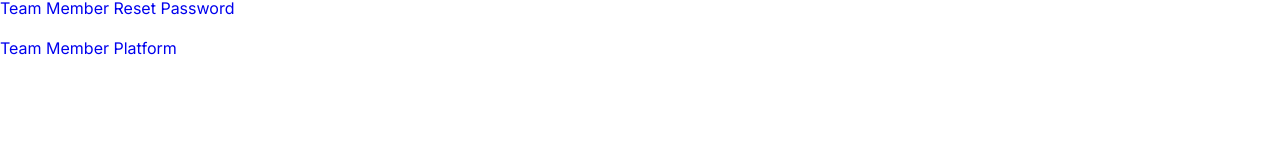
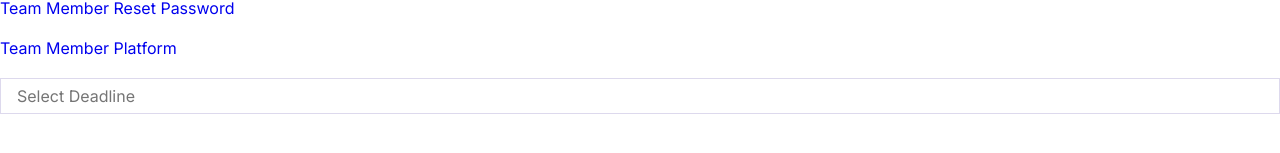
Before and after one commit to ohunazz/projectify-app-ui, a React (Create React App) app: page / in a window 1280 px wide. Shown: the part 381-534 px from the top of the page. Built offline with nearby package versions, Linux system fonts and the light colour scheme; no server answers.

Commit message:
Create React Date Picker

```diff
--- a/package.json
+++ b/package.json
@@ -10,6 +10,7 @@
         "react": "^18.2.0",
         "react-datepicker": "^6.1.0",
         "react-dom": "^18.2.0",
+        "react-hooks": "^1.0.1",
         "react-hot-toast": "^2.4.1",
         "react-router-dom": "^6.21.1",
         "react-scripts": "5.0.1",
--- a/src/App.tsx
+++ b/src/App.tsx
@@ -1,6 +1,8 @@
 import { Link } from "react-router-dom";
 import styled from "styled-components";
-import { StatusBadge } from "./design-system/StatusBadge";
+import { DatePickerV1 } from "./design-system";
+import { useStore } from "./hooks";
+import { useState } from "react";
 
 const Base = styled.div`
     font-size: 1.6rem;
@@ -10,6 +12,7 @@ const Base = styled.div`
 `;
 
 const App = () => {
+    const [date, setDate] = useState<Date>();
     return (
         <Base>
             <h1>You are at Home</h1>
@@ -30,6 +33,14 @@ const App = () => {
                 Team Member Reset Password
             </Link>
             <Link to="team-member/platform">Team Member Platform</Link>
+
+            <div>
+                <DatePickerV1
+                    selected={date}
+                    onChange={(date) => setDate(date)}
+                    placeholder="Select Deadline"
+                />
+            </div>
         </Base>
     );
 };
--- /dev/null
+++ b/src/design-system/DatePicker/DatePicker.css
@@ -0,0 +1,137 @@
+.react-datepicker-wrapper {
+    width: 100% !important;
+}
+
+.react-datepicker.v1-date-picker {
+    font-family: "Inter", sans-serif;
+    width: max-content;
+    border: none;
+    border-radius: 0;
+    box-shadow: var(--shadow-2xl);
+}
+
+.react-datepicker.v1-date-picker.v1-date-picker--rounded {
+    border-radius: var(--border-radius-8);
+}
+
+.react-datepicker.v1-date-picker.v1-date-picker--circle {
+    border-radius: var(--border-radius-20);
+}
+
+.react-datepicker.v1-date-picker.v1-date-picker--lg.v1-date-picker--circle {
+    border-radius: var(--border-radius-24);
+}
+
+.react-datepicker__day.v1-date-picker__day-wrapper {
+    height: 3.6rem;
+    width: 3.6rem;
+    color: var(--jaguar-900);
+    border-radius: 0;
+}
+
+.v1-date-picker--rounded .react-datepicker__day.v1-date-picker__day-wrapper {
+    border-radius: var(--border-radius-8);
+}
+
+.v1-date-picker--circle .react-datepicker__day.v1-date-picker__day-wrapper {
+    border-radius: var(--border-radius-circle);
+}
+
+.react-datepicker__day.v1-date-picker__day-wrapper:hover {
+    background-color: var(--primary-50);
+}
+
+.v1-date-picker__day {
+    font-size: var(--font-size-14);
+    height: 100%;
+    display: flex;
+    align-items: center;
+    justify-content: center;
+}
+
+.react-datepicker__triangle {
+    display: none;
+}
+
+/* Work around the content shift when date picket opens */
+.react-datepicker__tab-loop {
+    position: absolute;
+}
+
+.react-datepicker__day--keyboard-selected,
+.react-datepicker__month-text--keyboard-selected,
+.react-datepicker__quarter-text--keyboard-selected,
+.react-datepicker__year-text--keyboard-selected {
+    background-color: var(--primary-500) !important;
+    color: var(--white) !important;
+}
+
+.react-datepicker__day--selected,
+.react-datepicker__day--in-selecting-range,
+.react-datepicker__day--in-range,
+.react-datepicker__month-text--selected,
+.react-datepicker__month-text--in-selecting-range,
+.react-datepicker__month-text--in-range,
+.react-datepicker__quarter-text--selected,
+.react-datepicker__quarter-text--in-selecting-range,
+.react-datepicker__quarter-text--in-range,
+.react-datepicker__year-text--selected,
+.react-datepicker__year-text--in-selecting-range,
+.react-datepicker__year-text--in-range {
+    background-color: var(--primary-500) !important;
+    color: var(--white) !important;
+}
+
+.v1-date-picker .react-datepicker__header {
+    border: none;
+    background-color: var(--white);
+    border-radius: 0;
+}
+.v1-date-picker.v1-date-picker--rounded .react-datepicker__header {
+    border-radius: var(--border-radius-8);
+}
+
+.v1-date-picker.v1-date-picker--circle .react-datepicker__header {
+    border-radius: var(--border-radius-20);
+}
+
+.v1-date-picker .react-datepicker__current-month {
+    color: var(--jaguar-900);
+    font-size: var(--font-size-20);
+    font-weight: var(--font-weight-400);
+
+    height: 76px;
+    display: flex;
+    align-items: center;
+    justify-content: center;
+    border-bottom: 1px solid var(--jaguar-200);
+}
+
+.v1-date-picker .react-datepicker__day-names {
+    display: flex;
+    margin-left: 2px;
+}
+
+.v1-date-picker .react-datepicker__day-name {
+    height: 3.6rem;
+    width: 3.6rem;
+
+    display: flex;
+    align-items: center;
+    justify-content: center;
+    font-size: var(--font-size-14);
+    color: var(--jaguar-400);
+}
+
+.v1-date-picker
+    .react-datepicker__navigation.react-datepicker__navigation--previous,
+.v1-date-picker
+    .react-datepicker__navigation.react-datepicker__navigation--next {
+    top: 32px;
+}
+
+.v1-date-picker .react-datepicker__navigation-icon::before,
+.v1-date-picker .react-datepicker__navigation-icon::after {
+    border-color: var(--primary-500);
+    border-width: 2px 2px 0 0;
+}
--- /dev/null
+++ b/src/design-system/DatePicker/DatePicker.tsx
@@ -0,0 +1,92 @@
+import React from "react";
+import ReactDatePicker, { ReactDatePickerProps } from "react-datepicker";
+import { InputSize } from "../Input/types";
+import { trimWhiteSpaces } from "../utils";
+import getDate from "date-fns/getDate";
+
+import "react-datepicker/dist/react-datepicker.css";
+import "./DatePicker.css";
+
+const inputSizeClassNames = {
+    sm: "input-small",
+    md: "input-medium",
+    lg: "input-large"
+};
+
+const shapeClassNames = {
+    input: {
+        rounded: "input-rounded",
+        circle: "input-circle"
+    },
+
+    datePicker: {
+        rounded: "v1-date-picker--rounded",
+        circle: "v1-date-picker--circle"
+    }
+};
+
+interface DataPickerProps {
+    selected: ReactDatePickerProps["selected"];
+    onSelect?: (value: Date) => void;
+    onChange: (value: Date) => void;
+    placeholder: string;
+    disabled?: boolean;
+    inputSize?: InputSize;
+    shape?: "rounded" | "circle";
+}
+
+const DatePickerV1: React.FC<DataPickerProps> = ({
+    selected,
+    onSelect,
+    onChange,
+    placeholder,
+    disabled,
+    inputSize,
+    shape
+}) => {
+    const handleOnChange = (date: Date) => {
+        onChange(date);
+    };
+    const handleOnSelect = (date: Date) => {
+        onSelect && onSelect(date);
+    };
+
+    const customizeDay = (_: Date) => {
+        return "v1-date-picker__day-wrapper";
+    };
+
+    const renderDayContents = (_: number, date: Date) => {
+        return <div className="v1-date-picker__day">{getDate(date)}</div>;
+    };
+
+    const inputSizeClassName = inputSize ? inputSizeClassNames[inputSize] : "";
+    const inputShapeClassName = shape ? shapeClassNames.input[shape] : "";
+    const calendarShapeClassName = shape
+        ? shapeClassNames.datePicker[shape]
+        : "";
+
+    const finalInputClassNames = trimWhiteSpaces(
+        `input ${inputSizeClassName} ${inputShapeClassName}`
+    );
+
+    const finalCalendarClassNames = trimWhiteSpaces(
+        `v1-date-picker ${calendarShapeClassName} ${
+            inputSize && inputSize === "lg" ? "v1-date-picker--lg" : ""
+        }`
+    );
+    return (
+        <ReactDatePicker
+            selected={selected}
+            onSelect={handleOnSelect}
+            onChange={handleOnChange}
+            className={finalInputClassNames}
+            placeholderText={placeholder}
+            disabled={disabled}
+            dayClassName={customizeDay}
+            renderDayContents={renderDayContents}
+            calendarClassName={finalCalendarClassNames}
+        />
+    );
+};
+
+export { DatePickerV1 };
--- /dev/null
+++ b/src/design-system/DatePicker/index.ts
@@ -0,0 +1 @@
+export * from "./DatePicker";
--- a/src/design-system/index.ts
+++ b/src/design-system/index.ts
@@ -9,5 +9,6 @@ export * from "./SideBar";
 export * from "./Icon";
 export * from "./SideBar";
 export * from "./Toast";
+export * from "./DatePicker";
 
 export * from "./utils";
```
Also changed, not shown: 1 other file (tests, documents, lock files or other folders).
